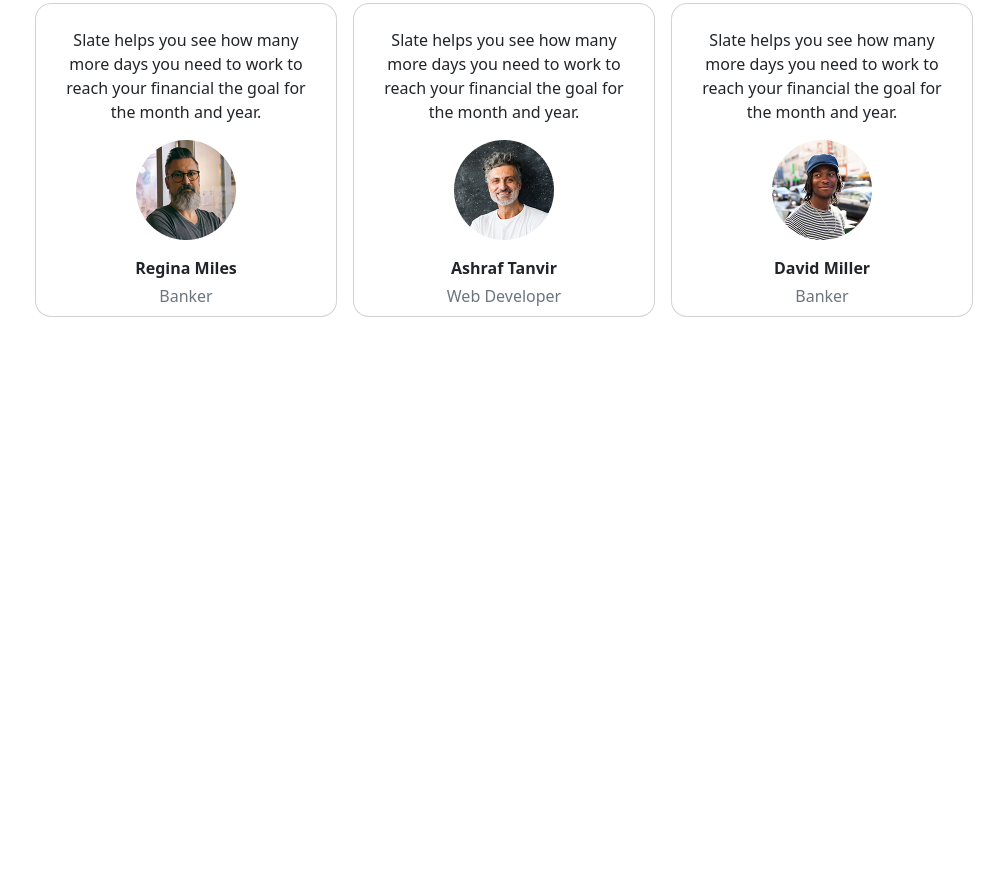
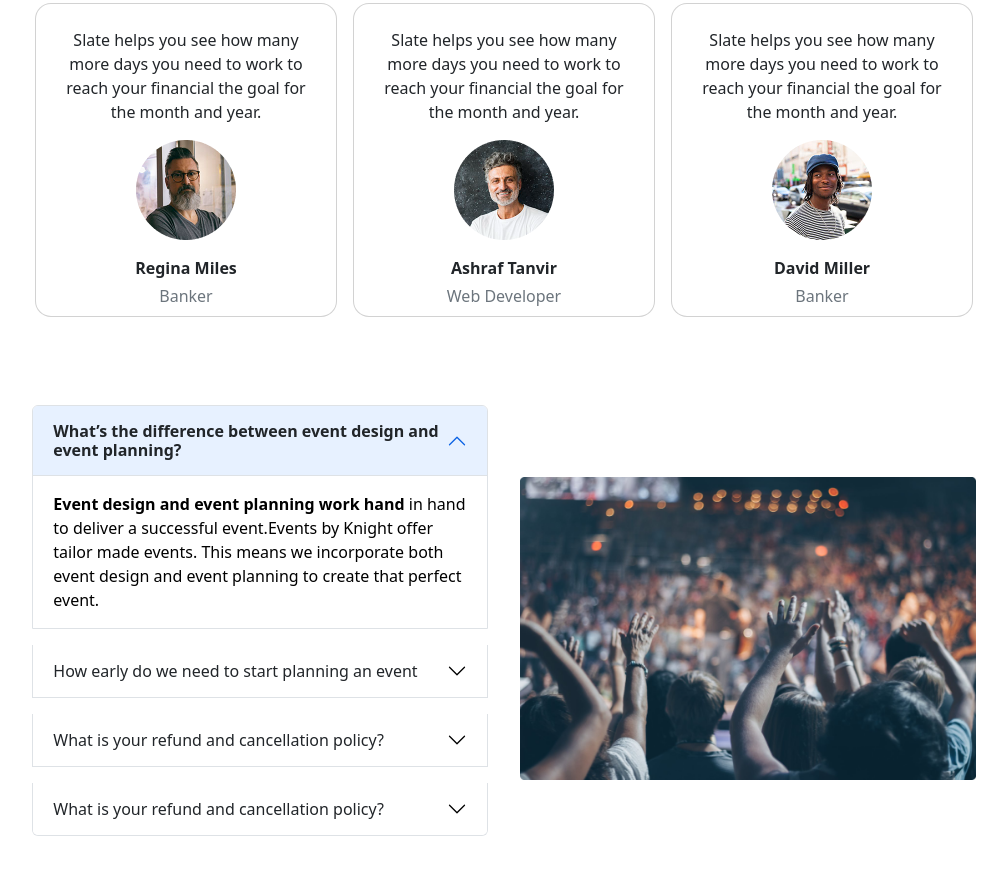
Before and after one commit to MDASHRAFTANVIR/Bootstrap_Project01, a plain HTML site: page index.html in a window 1280 px wide. Shown: the part 1833-2725 px from the top of the page, without its empty margins (136-1143 px from the left). Before the commit the page ends 2198 px from the top, so only its background shows below. Drawn offline with nearby package versions, Linux system fonts and the light colour scheme.

Commit message:
Accordion Part Completed

```diff
--- a/index.html
+++ b/index.html
@@ -23,6 +23,7 @@
         background-position: center;
     }
     }
+
 
     </style>
 
@@ -283,6 +284,88 @@
 
 
 
+    <!-- ------------ Accordion Part Start here ---------  -->
+    <!-- ------------ Accordion Part Start here ---------  -->
+    <!-- ------------ Accordion Part Start here ---------  -->
+
+    <section style="padding:2rem 0;">
+      <div class="container-lg">
+        <div class="row justify-content-center align-items-center g-3 gap-3 flex-column-reverse flex-lg-row">
+          <div class="col-10 col-md-10 col-lg-5 p-2">
+            <div class="accordion gap-2" id="accordionExample">
+
+              <div class="accordion-item mb-3">
+                <h2 class="accordion-header" id="headingOne">
+                  <button class="accordion-button text-dark fw-semibold" type="button" data-bs-toggle="collapse" data-bs-target="#collapseOne" aria-expanded="true" aria-controls="collapseOne">
+                    What’s the difference between event design and event planning?
+                  </button>
+                </h2>
+                <div id="collapseOne" class="accordion-collapse collapse show" aria-labelledby="headingOne" data-bs-parent="#accordionExample">
+                  <div class="accordion-body">
+                    <strong>Event design and event planning work hand</strong>  in hand to deliver a successful event.Events by Knight offer tailor made events. This means we incorporate both event design and event planning to create that perfect event.
+                  </div>
+                </div>
+              </div>
+
+              <div class="accordion-item mb-3">
+                <h2 class="accordion-header" id="headingTwo">
+                  <button class="accordion-button collapsed" type="button" data-bs-toggle="collapse" data-bs-target="#collapseTwo" aria-expanded="false" aria-controls="collapseTwo">
+                    How early do we need to start planning an event
+                  </button>
+                </h2>
+                <div id="collapseTwo" class="accordion-collapse collapse" aria-labelledby="headingTwo" data-bs-parent="#accordionExample">
+                  <div class="accordion-body">
+                    Event design and event planning work hand in hand to deliver a successful event.Events by Knight offer tailor made events. This means we incorporate both event design and event planning to create that perfect event.
+                  </div>
+                </div>
+              </div>
+
+              <div class="accordion-item mb-3">
+                <h2 class="accordion-header" id="headingThree">
+                  <button class="accordion-button collapsed" type="button" data-bs-toggle="collapse" data-bs-target="#collapseThree" aria-expanded="false" aria-controls="collapseThree">
+                    What is your refund and cancellation policy?
+                  </button>
+                </h2>
+                <div id="collapseThree" class="accordion-collapse collapse" aria-labelledby="headingThree" data-bs-parent="#accordionExample">
+                  <div class="accordion-body">
+                    <strong>Event design and event planning work hand</strong>  in hand to deliver a successful event.Events by Knight offer tailor made events. This means we incorporate both event design and event planning to create that perfect event.
+                  </div>
+                </div>
+              </div>
+
+              <div class="accordion-item mb-3">
+                <h2 class="accordion-header" id="headingFour">
+                  <button class="accordion-button collapsed" type="button" data-bs-toggle="collapse" data-bs-target="#collapseFour" aria-expanded="false" aria-controls="collapseFour">
+                    What is your refund and cancellation policy?
+                  </button>
+                </h2>
+                <div id="collapseFour" class="accordion-collapse collapse" aria-labelledby="headingFour" data-bs-parent="#accordionExample">
+                  <div class="accordion-body">
+                    <strong>Event design and event planning work hand</strong>  in hand to deliver a successful event.Events by Knight offer tailor made events. This means we incorporate both event design and event planning to create that perfect event.
+                  </div>
+                </div>
+              </div>
+
+
+            </div>
+
+          </div>
+          <div class="col-10 col-md-10 col-lg-5">
+            <div class=" mx-auto"><img src="images/people.png" alt="" srcset="" class=" img-fluid"></div>
+          </div>
+        </div>
+
+      </div>
+
+    </section>
+
+
+    <!-- ------------------------ Accordion Part End Here ---------  -->
+    <!-- ------------------------ Accordion Part End Here ---------  -->
+    <!-- ------------------------ Accordion Part End Here ---------  -->
+
+
+
 
     <!-- Bootstrap CDN  -->
     <!-- Bootstrap CDN  -->
```
